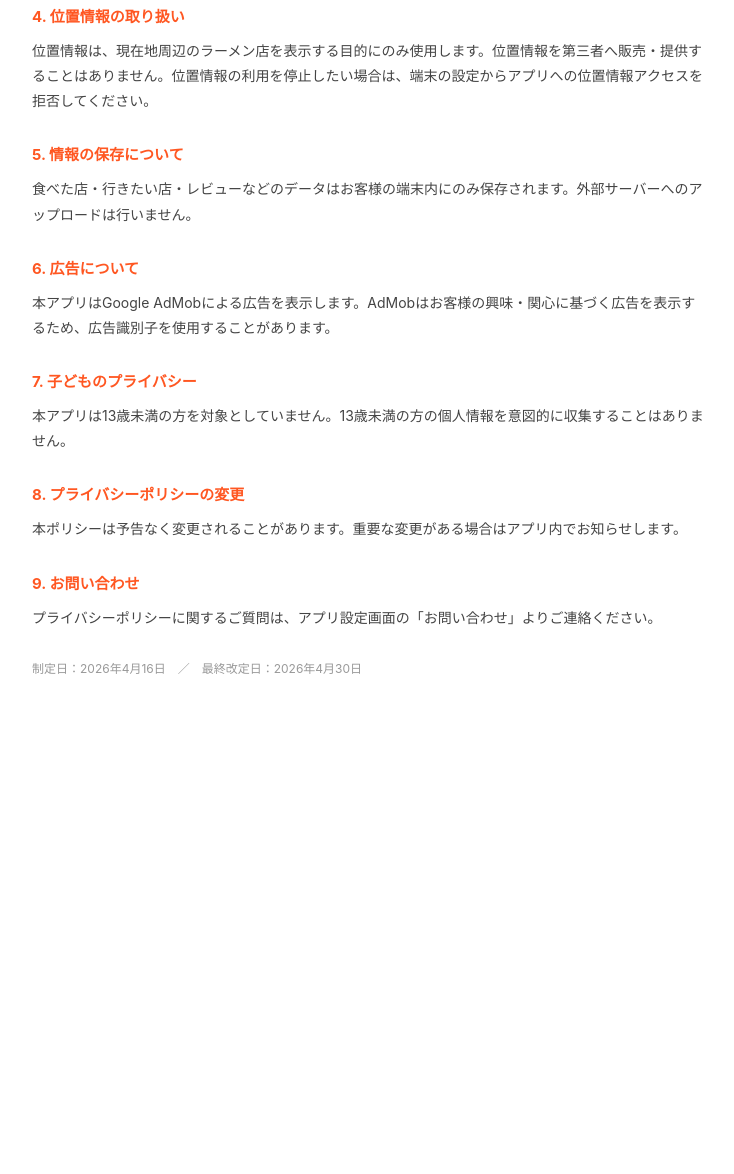
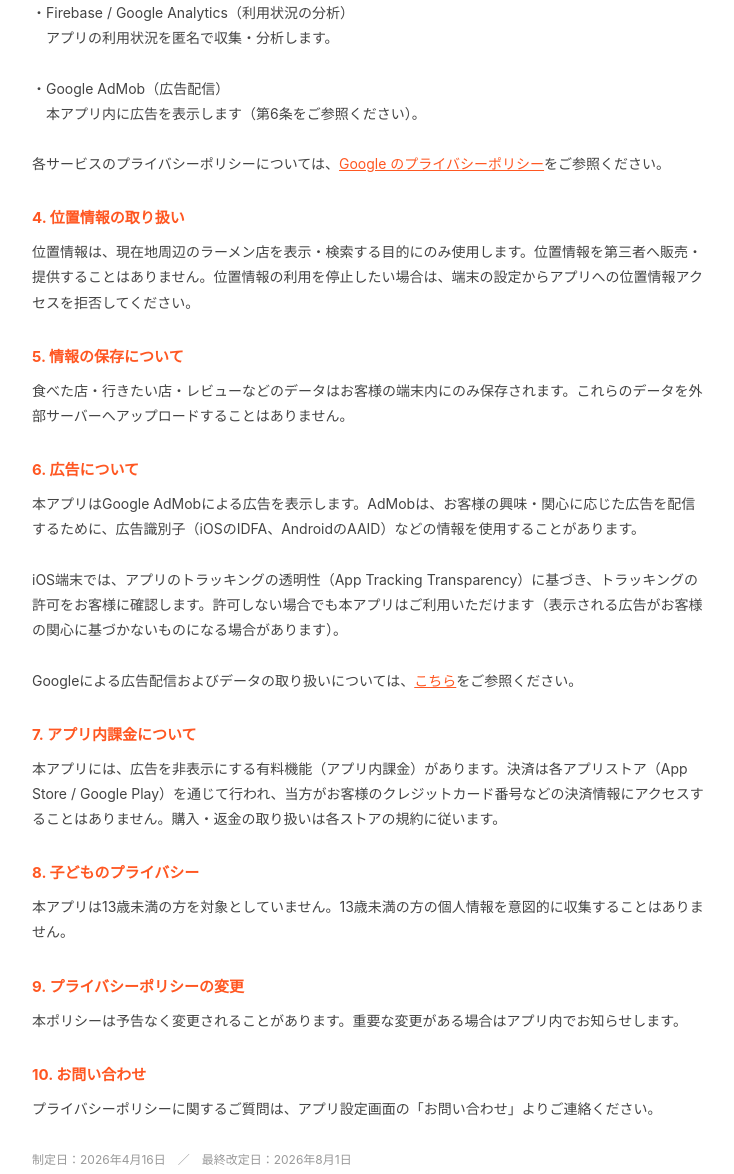
Before and after one commit to KeibonSato/my-app-policy, a plain HTML site: page ramen-map/index.html in a window 1280 px wide. Shown: the part 1146-2320 px from the top of the page, without its empty margins (272-1006 px from the left). Before the commit the page ends 1885 px from the top, so only its background shows below. Drawn offline with Linux system fonts and the light colour scheme.

Commit message:
Revise privacy policy details and update dates
Updated privacy policy to clarify data usage and advertising identifiers.

```diff
--- a/ramen-map/index.html
+++ b/ramen-map/index.html
@@ -89,10 +89,13 @@
     <p>本アプリは、以下の情報を収集することがあります。
 
 ・位置情報
-　現在地周辺のラーメン店を検索するために使用します。位置情報はお客様の明示的な許可のもとでのみ取得します。取得した位置情報は端末内でのみ処理され、外部サーバーへ送信されることはありません。
+　現在地周辺のラーメン店を検索するために使用します。位置情報はお客様の明示的な許可のもとでのみ取得します。取得した位置情報は、周辺の店舗を検索する目的で当方のサーバーおよびGoogle Places APIへ送信されます。位置情報を広告目的で利用したり、第三者へ販売・提供したりすることはありません。
 
 ・利用情報
-　アプリの利用状況（画面閲覧、機能の使用など）を収集し、サービスの改善に役立てます。収集はFirebase Analyticsを通じて行われます。</p>
+　アプリの利用状況（画面閲覧、機能の使用、検索キーワードなど）を収集し、サービスの改善に役立てます。収集はFirebase Analyticsを通じて行われます。
+
+・広告識別子
+　広告配信のために、広告識別子（iOSのIDFA、AndroidのAAID）などが使用されることがあります（第6条をご参照ください）。</p>
   </section>
 
   <section>
@@ -101,7 +104,8 @@
 
 ・近隣のラーメン店の検索・表示
 ・アプリの機能改善・不具合対応
-・利用傾向の分析によるサービス向上</p>
+・利用傾向の分析によるサービス向上
+・広告の配信</p>
   </section>
 
   <section>
@@ -109,7 +113,7 @@
     <p>本アプリは以下の第三者サービスを使用しており、各サービスのプライバシーポリシーが適用されます。
 
 ・Google Maps Platform（地図表示・店舗検索）
-　周辺のラーメン店の検索・表示に使用します。取得した店舗データはアプリ起動中に端末内でキャッシュされ、API呼び出し回数を最小限に抑えています。キャッシュはアプリ終了時に破棄されます。
+　周辺のラーメン店の検索・表示に使用します。現在地や検索内容は当方のサーバーを経由してGoogle Places APIに送信されます。取得した店舗データは、表示の高速化とAPI呼び出し回数の削減のため、端末内および当方のサーバーで一定期間キャッシュされます。
 
 ・YouTube Data API v3（動画情報の取得）
 　店舗に関連するレビュー動画の情報を取得するために使用します。APIの利用上限に達した場合はその旨を表示し、それ以外のエラー時は動画情報の表示を行いません。
@@ -118,41 +122,51 @@
 　アプリの利用状況を匿名で収集・分析します。
 
 ・Google AdMob（広告配信）
+　本アプリ内に広告を表示します（第6条をご参照ください）。
 
 各サービスのプライバシーポリシーについては、<a href="https://policies.google.com/privacy" target="_blank" rel="noopener">Google のプライバシーポリシー</a>をご参照ください。</p>
   </section>
 
   <section>
     <h2>4. 位置情報の取り扱い</h2>
-    <p>位置情報は、現在地周辺のラーメン店を表示する目的にのみ使用します。位置情報を第三者へ販売・提供することはありません。位置情報の利用を停止したい場合は、端末の設定からアプリへの位置情報アクセスを拒否してください。</p>
+    <p>位置情報は、現在地周辺のラーメン店を表示・検索する目的にのみ使用します。位置情報を第三者へ販売・提供することはありません。位置情報の利用を停止したい場合は、端末の設定からアプリへの位置情報アクセスを拒否してください。</p>
   </section>
 
   <section>
     <h2>5. 情報の保存について</h2>
-    <p>食べた店・行きたい店・レビューなどのデータはお客様の端末内にのみ保存されます。外部サーバーへのアップロードは行いません。</p>
+    <p>食べた店・行きたい店・レビューなどのデータはお客様の端末内にのみ保存されます。これらのデータを外部サーバーへアップロードすることはありません。</p>
   </section>
 
   <section>
     <h2>6. 広告について</h2>
-    <p>本アプリはGoogle AdMobによる広告を表示します。AdMobはお客様の興味・関心に基づく広告を表示するため、広告識別子を使用することがあります。</p>
+    <p>本アプリはGoogle AdMobによる広告を表示します。AdMobは、お客様の興味・関心に応じた広告を配信するために、広告識別子（iOSのIDFA、AndroidのAAID）などの情報を使用することがあります。
+
+iOS端末では、アプリのトラッキングの透明性（App Tracking Transparency）に基づき、トラッキングの許可をお客様に確認します。許可しない場合でも本アプリはご利用いただけます（表示される広告がお客様の関心に基づかないものになる場合があります）。
+
+Googleによる広告配信およびデータの取り扱いについては、<a href="https://policies.google.com/technologies/ads" target="_blank" rel="noopener">こちら</a>をご参照ください。</p>
   </section>
 
   <section>
-    <h2>7. 子どものプライバシー</h2>
+    <h2>7. アプリ内課金について</h2>
+    <p>本アプリには、広告を非表示にする有料機能（アプリ内課金）があります。決済は各アプリストア（App Store / Google Play）を通じて行われ、当方がお客様のクレジットカード番号などの決済情報にアクセスすることはありません。購入・返金の取り扱いは各ストアの規約に従います。</p>
+  </section>
+
+  <section>
+    <h2>8. 子どものプライバシー</h2>
     <p>本アプリは13歳未満の方を対象としていません。13歳未満の方の個人情報を意図的に収集することはありません。</p>
   </section>
 
   <section>
-    <h2>8. プライバシーポリシーの変更</h2>
+    <h2>9. プライバシーポリシーの変更</h2>
     <p>本ポリシーは予告なく変更されることがあります。重要な変更がある場合はアプリ内でお知らせします。</p>
   </section>
 
   <section>
-    <h2>9. お問い合わせ</h2>
+    <h2>10. お問い合わせ</h2>
     <p>プライバシーポリシーに関するご質問は、アプリ設定画面の「お問い合わせ」よりご連絡ください。</p>
   </section>
 
-  <footer>制定日：2026年4月16日　／　最終改定日：2026年4月30日</footer>
+  <footer>制定日：2026年4月16日　／　最終改定日：2026年8月1日</footer>
 
 </main>
 
```
